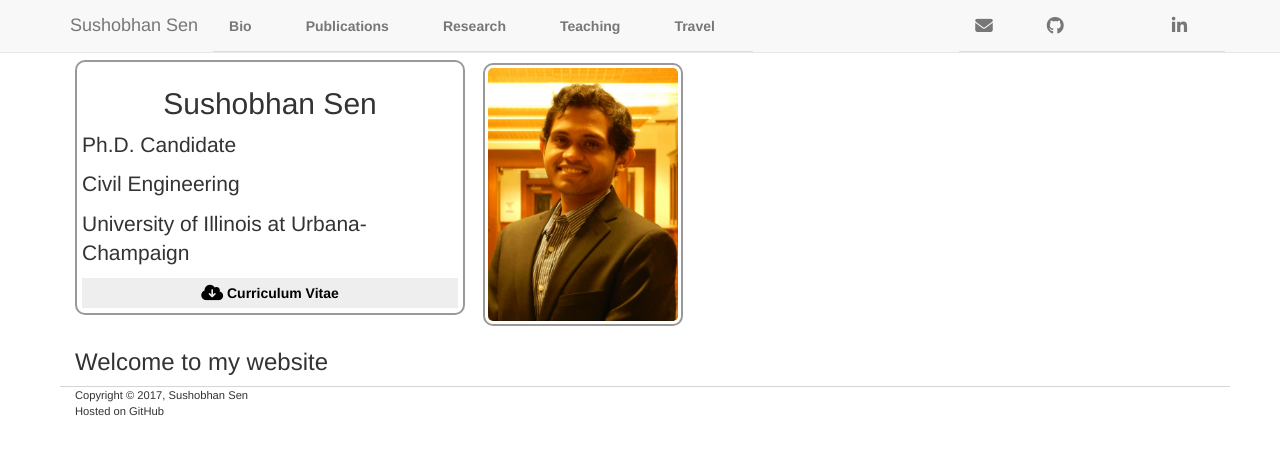
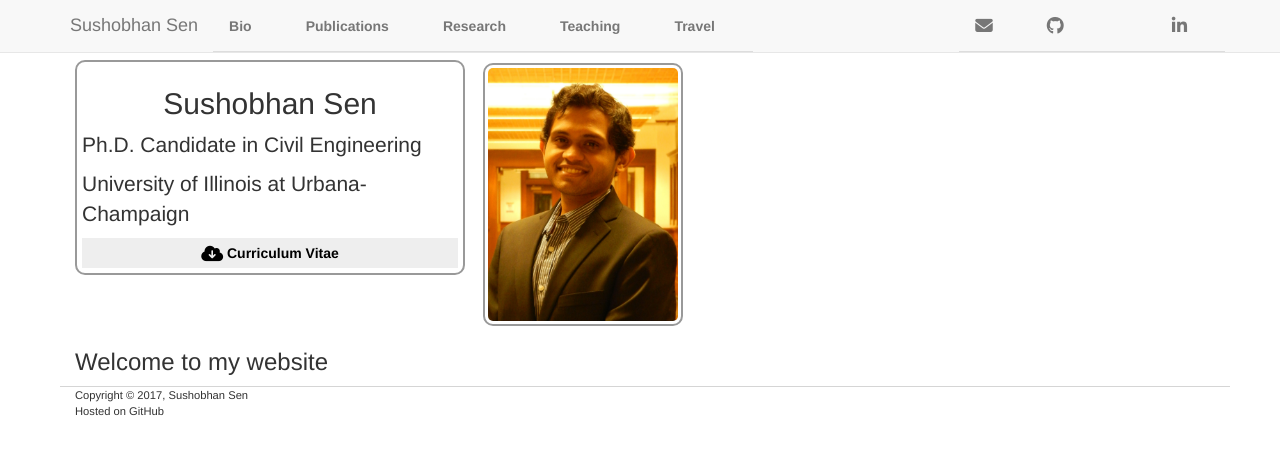
Before and after one commit to sushobhansen/sushobhansen.github.io, a Jekyll site: the page built from index.md, in a window 1280 px wide. Shown: the top 455 px of the page. Built offline with Jekyll 4.4.1, drawn with Linux system fonts in a browser that asks for light colours; nearby versions of some CDN libraries; a style sheet for code colours, icons or effects is not loaded.

Commit message:
Updated homepage banner

```diff
--- a/index.md
+++ b/index.md
@@ -7,8 +7,7 @@ title: Sushobhan Sen | Home
 	<div class="row">
 		<div class="col-md-4 banner-custom offset-md-2">
 			<h2 class="banner-title">Sushobhan Sen</h2>
-			<p>Ph.D. Candidate</p>
-			<p>Civil Engineering</p>
+			<p>Ph.D. Candidate in Civil Engineering</p>
 			<p>University of Illinois at Urbana-Champaign</p>
 			<a href="https://github.com/sushobhansen/CV/blob/master/sushobhan-sen-cv.pdf" target="_blank" class="banner-button"><i class="fa fa-cloud-download fa-lg" aria-hidden="true"></i> Curriculum Vitae</a>
 		</div><!--col-md-4-->
```
